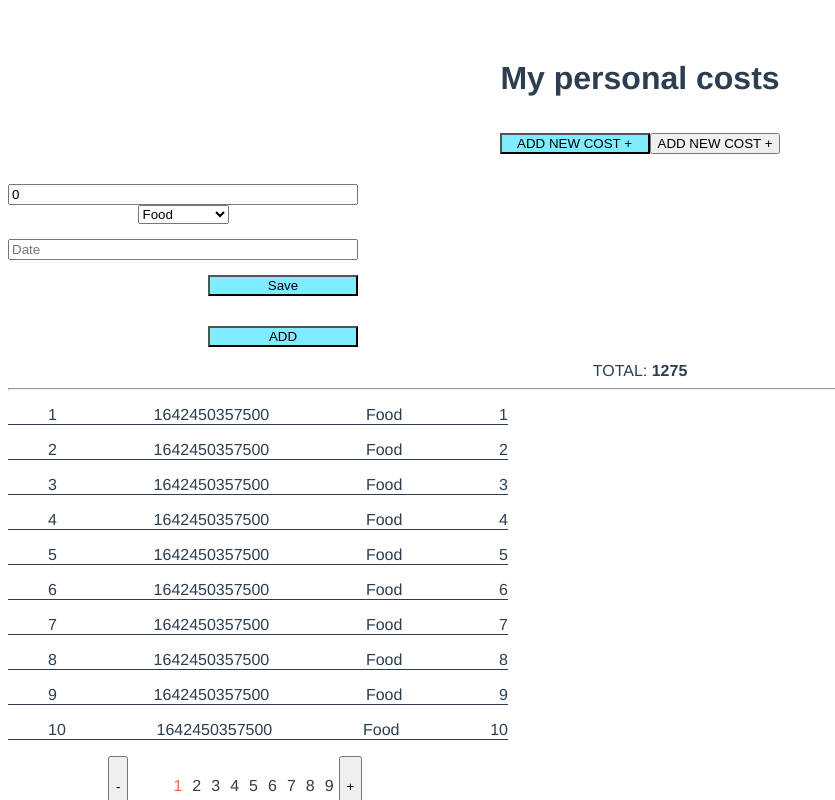
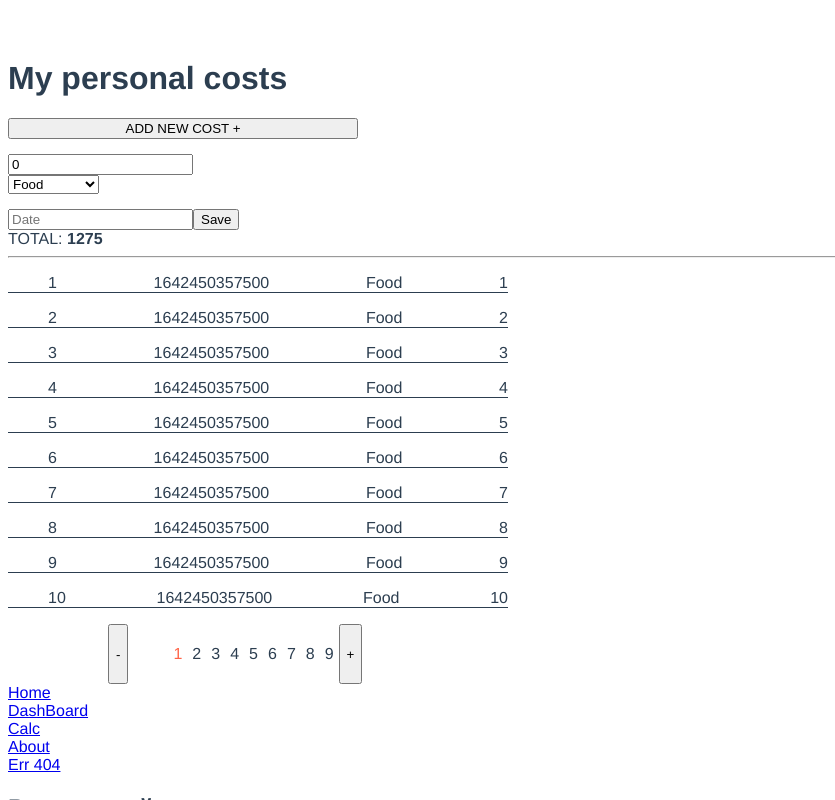
Before and after one commit to AntonR31337/calc, a Vue app in the folder fp/: page /dashboard in a window 1280 px wide. Both pictures are taken after a click on the button "ADD NEW COST +". Shown: the top 800 px of the page, without its empty margins (0-835 px from the left). Built offline with nearby package versions, Linux system fonts and the light colour scheme.

Commit message:
i haven't finished yet

```diff
--- a/fp/src/components/AddPaymentForm.vue
+++ b/fp/src/components/AddPaymentForm.vue
@@ -1,31 +1,35 @@
 <template>
-  <div class="AddPaymentForm-wrapper hidden">
-      <input class="AddPaymentForm-input" placeholder="Amount" v-model.number="value" />
+  <div class="AddPaymentForm-wrapper">
+      <button @click="addNewCost">ADD NEW COST +</button>
+      <div class="" v-if="isVisible">
+                <input class="AddPaymentForm-input" placeholder="Amount" v-model.number="value" />
       <div class="select">
           <select v-model="category">
               <option v-for="(option, idx) in options" :key="idx">{{ option }}</option>
           </select>
       </div>
       <input class="AddPaymentForm-input" placeholder="Date" v-model="date" />
-      <button @click="onSaveClick()" class="PaymentForm__btn" >Save</button>
-      <MyButton @click="onSaveClick()" :title="titleBtn" />
+      <button @click="onSaveClick" class="PaymentForm__btn" >Save</button>
+      <!-- <MyButton @click="onSaveClick()" :title="titleBtn" /> -->
+      </div>
   </div>
 </template>
 
 <script>
-import MyButton from './MyButton.vue'
+// import MyButton from './MyButton.vue'
 
 export default {
     name: "AddPaymentForm",
     components: {
-        MyButton
+        // MyButton
     },
     data(){
         return {
             value: 0 ,
             category: "",
             date: "",
-            titleBtn: 'ADD'
+            titleBtn: 'ADD',
+            isVisible: false
         };
     },
     computed: {
@@ -41,6 +45,13 @@ export default {
         }
     },
     methods: {
+        addNewCost(){
+            if (this.isVisible === false){
+                this.isVisible = true
+                } else {
+            this.isVisible = false
+            }
+        },
         onSaveClick(){
             const {value, category} = this
             const data = {
--- a/fp/src/components/DashBoard.vue
+++ b/fp/src/components/DashBoard.vue
@@ -3,8 +3,6 @@
     <header><h1>{{ name }}</h1></header>
     <main>
       <div class="PaymentForm">
-      <MyButton class="PaymentForm__btn" :title="titleBtn" @click="addNewCost" />
-      <button @click="addNewCost">ADD NEW COST +</button>
       <AddPaymentForm @addNewPayment="addPayment" />
       </div>
       TOTAL: <b>{{ getFullPaymentValue }}</b>
@@ -30,7 +28,6 @@
 </template>
 
 <script>
-import MyButton from "./MyButton.vue";
 import PaymentsDisplay from "./PaymentsDisplay.vue"
 import AddPaymentForm from "./AddPaymentForm.vue"
 import Pagination from "./Pagination.vue"
@@ -39,7 +36,6 @@ import { mapMutations, mapActions, mapGetters } from 'vuex'
 export default {
   name: "Money",
   components: {
-    MyButton,
     PaymentsDisplay,
     AddPaymentForm,
     Pagination
@@ -53,7 +49,8 @@ export default {
       name: "My personal costs",
       titleBtn: 'ADD NEW COST +',
       curPage: 1,
-      n: 10
+      n: 10,
+      isVisible: false
     };
   },
   computed: {
@@ -74,9 +71,6 @@ export default {
     ...mapActions([
       'fetchData'
     ]),
-    addNewCost(){
-      document.querySelector("#app > div.home > main > div.PaymentForm > div").classList.toggle('hidden')
-    },
     addPayment(data){
       this.$store.commit('addDataToPaymentsList', data)
     },
@@ -100,7 +94,7 @@ export default {
   font-family: Avenir, Helvetica, Arial, sans-serif;
   -webkit-font-smoothing: antialiased;
   -moz-osx-font-smoothing: grayscale;
-  text-align: center;
+
   color: #2c3e50;
   margin-top: 60px;
 }
--- a/fp/src/views/App.vue
+++ b/fp/src/views/App.vue
@@ -1,5 +1,8 @@
 <template>
   <div id="app">
+      <!-- <div class="PaymentForm">
+        <AddPaymentForm @addNewPayment="addPayment" />
+      </div> -->
     <!-- <img alt="Vue logo" src="../assets/logo.png">  -->
     <!-- <calculator msg="The Best Calculator" hidden=true />
     <DashBoard />
@@ -26,10 +29,12 @@
 // import calculator from '../components/HelloWorld.vue'
 // import DashBoard from '../components/DashBoard.vue'
 // import About from './About.vue'
+// import AddPaymentForm from "../components/AddPaymentForm.vue"
 
 export default {
   name: 'App',
   components: {
+    // AddPaymentForm,
     // calculator,
     // DashBoard,
     // About
```
